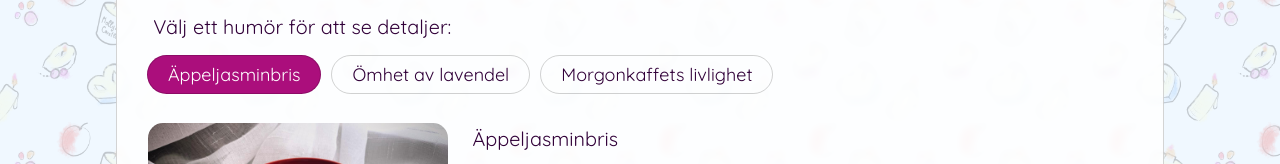
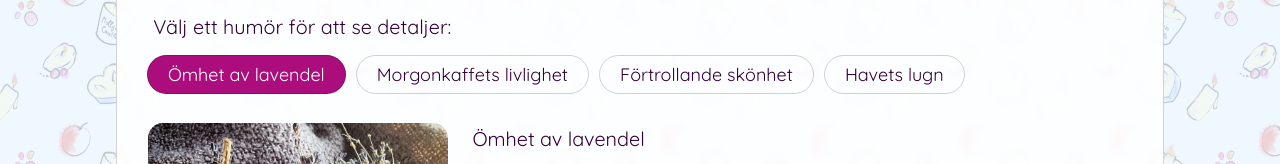
Before and after one commit to khomyart/mollyn_candle_business_card, a plain HTML site: page index.html in a window 1280 px wide. Shown: the part 2420-2584 px from the top of the page. Drawn offline with nearby package versions, Linux system fonts and the light colour scheme.

Commit message:
added new positions and fixed some apple issues

```diff
--- a/index.html
+++ b/index.html
@@ -11,9 +11,9 @@
           content="Hemstöpta starinljus"/>
 
     <link rel="stylesheet" href="https://fonts.googleapis.com/css2?family=Material+Symbols+Outlined:opsz,wght,FILL,GRAD@48,400,0,0" />
-    <link rel="stylesheet" href="./styles/app.css">
-    <link rel="stylesheet" href="./styles/top-menu.css">
-    <link rel="stylesheet" href="./styles/adaptive.css">
+    <link rel="stylesheet" href="./styles/app_4.css">
+    <link rel="stylesheet" href="./styles/top-menu_3.css">
+    <link rel="stylesheet" href="./styles/adaptive_3.css">
     <link href="https://cdn.jsdelivr.net/npm/bootstrap@5.3.0-alpha3/dist/css/bootstrap.min.css" rel="stylesheet" integrity="sha384-KK94CHFLLe+nY2dmCWGMq91rCGa5gtU4mk92HdvYe+M/SXH301p5ILy+dN9+nJOZ" crossorigin="anonymous">
     <link rel="preconnect" href="https://fonts.googleapis.com">
     <link rel="preconnect" href="https://fonts.gstatic.com" crossorigin>
@@ -249,7 +249,7 @@
                 <div></div>
             </div>
             <div id="offer-section" class="fullscreen-section">
-                <div class="main-section-outter description-section px-md-4 px-1">
+                <div class="main-section-outter description-section px-md-4 px-3">
                     <div class="description-section-header">
                         <p>{{ quote('candles', true) }}!</p>
                         <p class="description-section-labor"
@@ -385,16 +385,13 @@
                 </div>
             </div>
         </div>
+        <img class="preload-image" v-for="(benefit, index) in descriptionBenefitsList" :key="index" :src="benefit.imgSrc" alt="">
+        <img class="preload-image" v-for="(product, index) in products" :key="index" :src="product.img" alt="">
     </div>
-    <img class="preload-image" src="./assets/description-menu/unique_design.png" />
-    <img class="preload-image" src="./assets/description-menu/different_forms.png" />
-    <img class="preload-image" src="./assets/description-menu/eco.png" />
-    <img class="preload-image" src="./assets/description-menu/aromats.png" />
-    <img class="preload-image" src="./assets/description-menu/burn.png" />
 </body>
 <script src="https://unpkg.com/vue@3/dist/vue.global.js"></script>
 <script src="https://cdn.jsdelivr.net/npm/@popperjs/core@2.11.7/dist/umd/popper.min.js" integrity="sha384-zYPOMqeu1DAVkHiLqWBUTcbYfZ8osu1Nd6Z89ify25QV9guujx43ITvfi12/QExE" crossorigin="anonymous"></script>
 <script src="https://cdn.jsdelivr.net/npm/bootstrap@5.3.0-alpha3/dist/js/bootstrap.min.js" integrity="sha384-Y4oOpwW3duJdCWv5ly8SCFYWqFDsfob/3GkgExXKV4idmbt98QcxXYs9UoXAB7BZ" crossorigin="anonymous"></script>
-<script src="./scripts/vue_1.js"></script>
-<script src="./scripts/main.js"></script>
+<script src="./scripts/vue_7.js"></script>
+<script src="./scripts/main_4.js"></script>
 </html>
--- a/scripts/main.js
+++ b/scripts/main_4.js
@@ -32,10 +32,6 @@ let applicationHolder = document.querySelector("#app");
 
 let aboutUsFirstSection = document.querySelector("#about-us-section");
 
-if (getScreenOrientation() === 'portrait' && window.innerWidth <= 768) {
-    topMenuMobile.style.top = '0px';
-}
-
 document.body.onscroll = () => {
     // if (getScreenOrientation() === 'lanscape' || window.innerWidth > 768) {
     if (getScreenOrientation() === 'lanscape') {
--- a/scripts/vue_1.js
+++ b/scripts/vue_7.js
@@ -57,37 +57,6 @@ const mainComponent = {
         products: [
             {
                 name: {
-                    en: "Apple jasmine breeze",
-                    sw: "Äppeljasminbris",
-                },
-                img: "./assets/products/epple.jpg",
-                description: {
-                    en: `
-                        What is heat? Coziness, the scent of a candle and the flickering of the flame 🕯 <br/>
-                        Thanks to natural ingredients, our candles are completely safe and environmentally friendly 🕊️ <br/>
-                        We would like to present our apple and jasmine scented candles decorated with dried flowers 🌸 <br/>
-                        The delicate floral scent will fill your home with the scent of spring in just a few minutes ✨ <br/>
-                        -Natural soy wax from the USA. <br/>
-                        -A fragrance of the highest quality, made in France. <br/>
-                        -200 ml. <br/>
-                        -The candle burns for 40 hours. <br/>
-                        - Price 180 SEK. <br/>
-                    `,
-                    sw: `
-                        Vad är värme? Mysighet, doften av ett ljus och flammans flimmer 🕯 <br/>
-                        Tack vare naturliga ingredienser är våra ljus helt säkra och miljövänliga 🕊️ <br/>
-                        Vi vill presentera våra doftljus med äppel- och jasmindoft som är dekorerade med torkade blommor 🌸 <br/>
-                        Den delikata blomdoften kommer att fylla ditt hem med vårens doft på bara några minuter ✨ <br/>
-                        -Naturligt sojavax från USA. <br/>
-                        -En doft av högsta kvalitet, tillverkad i Frankrike. <br/>
-                        -200 ml. <br/>
-                        -Ljuset brinner i 40 timmar. <br/>
-                        -Pris 180 SEK. <br/>
-                    `,
-                }
-            },
-            {
-                name: {
                     en: "Tenderness of lavender",
                     sw: "Ömhet av lavendel",
                 },
@@ -111,7 +80,7 @@ const mainComponent = {
                         -Naturligt sojavax från USA. <br/>
                         -Lavendeldoft från Frankrike. <br/>
                         -Ljuset brinner i 20 timmar. <br/>
-                        -Pris 120 SEK. <br/>
+                        -Pris 150 SEK. <br/>
                     `,
                 }
             },
@@ -123,48 +92,110 @@ const mainComponent = {
                 img: "./assets/products/coffee.jpg",
                 description: {
                     en: `
-                        These coffee candles will win everyone's heart 🫶🏼 <br/>
-                        - Price SEK 200 👍🏼 <br/>
-                        <br/>
-                        Let the aroma of coffee pamper you<br/>
+                        A cup of aromatic coffee? ☕️ <br/>
+                        Our candle is perfect in every way 💣 from fragrance to execution, a crackling wick for atmospheric relaxation, the scent of good coffee with caramel that can cheer you up in the morning and relax you in the evening. <br/>
+                        This light is suitable for any time of day and its versatile design suits both men and women. <br/>
+                        Light our coffee candle and in just 20 minutes your room will be filled with a beautiful aroma. <br/>
+                        It is a unique gift for you or your loved ones. <br/>
+
+                        -200 ml. <br/>
+                        -Natural soy beeswax from the USA <br/>
+                        -Premium aroma of coffee-vanilla-caramel produced in France. <br/>
+                        -The candle burns for 45 hours. <br/>
+                        - The price is 200 SEK. <br/>
                     `,
                     sw: `
-                        Dessa kaffeljus kommer att vinna allas hjärta 🫶🏼 <br/>
-                        -Pris 200 SEK 👍🏼 <br/>
-                        <br/>
-                        Låt doften av kaffe skämma bort dig<br/>
+                        En kopp aromatiskt kaffe? ☕️ <br/>
+                        Vårt ljus är perfekt på alla sätt 💣 från doft till utförande, en sprakande veke för atmosfärisk avkoppling, doften av gott kaffe med karamell som kan muntra upp dig på morgonen och slappna av på kvällen. <br/>
+                        Det här ljuset passar för alla tider på dygnet och dess mångsidiga design passar både män och kvinnor. <br/>
+                        Tänd vårt kaffeljus och på bara 20 minuter kommer ditt rum att fyllas av en vacker doft. <br/>
+                        Det är en unik present till dig eller dina nära och kära. <br/>
+
+                        -200 ml. <br/>
+                        -Naturligt soja bivax från USA <br/>
+                        -Premium doft av kaffe-vanilj-karamell som produceras i Frankrike. <br/>
+                        -Ljuset brinner i 45 timmar. <br/>
+                        -Priset är 200 SEK. <br/>
+                    `,
+                }
+            },
+            {
+                name: {
+                    en: "Enchanting beauty",
+                    sw: "Förtrollande skönhet",
+                },
+                img: "./assets/products/woman.jpg",
+                description: {
+                    en: `
+                        Fragrant handmade palm wax candle in the shape of a woman's body. This wax is 100% natural, biodegradable and water soluble! And the frosty pattern on the candle will enchant you! Our candle is an excellent choice as a gift and decoration for your home. Colors: blue, light blue, pink, purple. The candle is delivered in a beautiful and safe gift box. The burning time of a candle is 3 hours.<br/>
+                        -The price is 80 SEK. <br/>
+                    `,
+                    sw: `
+                        Doftande handgjort palmvaxljus i form av en kvinnokropp. Detta vax är 100 % naturligt, biologiskt nedbrytbart och vattenlösligt! Och det frostiga mönstret på ljuset kommer att förtrolla dig! Vårt ljus är ett utmärkt val som gåva och dekoration för ditt hem. Färger: blått, ljusblått, rosa, lila. Ljuset levereras i en vacker och säker presentförpackning. Brinntiden för ett ljus är 3 timmar.<br/>
+                        -Priset är 80 SEK. <br/>
+                    `,
+                }
+            },
+            {
+                name: {
+                    en: "Serenity of the sea",
+                    sw: "Havets lugn",
+                },
+                img: "./assets/products/rakushkas.jpg",
+                description: {
+                    en: `
+                        These oyster candles are made for a date with your soul 🌟. <br/>
+                        They make an attractive table decoration, a thoughtful gift or an original decoration for your home. <br/>
+                        -Natural soy wax from the USA.<br/>
+                        -A fragrance of the highest quality, produced in France.<br/>
+                        -Natural oyster shells (which have undergone all the heat treatment before they end up in the wax).<br/>
+                        -Our packaging will not leave anyone untouched.<br/>
+                        -Set of two oysters 100 SEK<br/>
+
+                        The sea highlights the beauty that we preserve in our soy-based candles ... <br/>
+                        Dive into the scent of the sea 🤍<br/>
+                    `,
+                    sw: `
+                        Dessa ostronljus är gjorda för en dejt med din själ 🌟. <br/>
+                        De blir en attraktiv bordsdekoration, en omtänksam gåva eller en originell dekoration för ditt hem. <br/>
+                        -Naturligt sojavax från USA.<br/>
+                        -En doft av högsta kvalitet, producerad i Frankrike.<br/>
+                        -Naturliga ostronskal (som har genomgått all värmebehandling innan de hamnar i vaxet).<br/>
+                        -Vår förpackning kommer inte att lämna någon oberörd.<br/>
+                        -Set med två ostron 100 SEK<br/>
+
+                        Havet framhäver den skönhet som vi bevarar i våra sojabaserade ljus ... <br/>
+                        Dyk ned i havets doft 🤍<br/>
                     `,
                 }
             },
         ],
         selectedProduct: {
             name: {
-                en: "Apple jasmine breeze",
-                sw: "Äppeljasminbris",
+                en: "Tenderness of lavender",
+                sw: "Ömhet av lavendel",
             },
-            img: "./assets/products/epple.jpg",
+            img: "./assets/products/lavander.jpg",
             description: {
                 en: `
-                    What is heat? Coziness, the scent of a candle and the flickering of the flame 🕯 <br/>
-                    Thanks to natural ingredients, our candles are completely safe and environmentally friendly 🕊️ <br/>
-                    We would like to present our apple and jasmine scented candles decorated with dried flowers 🌸 <br/>
-                    The delicate floral scent will fill your home with the scent of spring in just a few minutes ✨ <br/>
+                    Lavender candle - the perfect combination of natural wax and lavender scent 💜 🌿 <br/>
+                    Lavender is not only a beautiful plant with a delicate fragrance, but also a very useful and healing herb. <br/>
+                    This scented candle is suitable for all occasions and just for relaxation 🧘. <br/>
+                    -100ml.<br/>
                     -Natural soy wax from the USA. <br/>
-                    -A fragrance of the highest quality, made in France. <br/>
-                    -200 ml. <br/>
-                    -The candle burns for 40 hours. <br/>
-                    - Price SEK 180. <br/>
-                    `,
+                    -Lavender scent from France. <br/>
+                    -The candle burns for 20 hours. <br/>
+                    - Price 120 SEK. <br/>
+                `,
                 sw: `
-                    Vad är värme? Mysighet, doften av ett ljus och flammans flimmer 🕯 <br/>
-                    Tack vare naturliga ingredienser är våra ljus helt säkra och miljövänliga 🕊️ <br/>
-                    Vi vill presentera våra doftljus med äppel- och jasmindoft som är dekorerade med torkade blommor 🌸 <br/>
-                    Den delikata blomdoften kommer att fylla ditt hem med vårens doft på bara några minuter ✨ <br/>
+                    Lavendelljus - den perfekta kombinationen av naturligt vax och lavendeldoft 💜 🌿 <br/>
+                    Lavendel är inte bara en vacker växt med en delikat doft, utan också en mycket användbar och läkande ört. <br/>
+                    Det här doftljuset passar för alla tillfällen och bara för avkoppling 🧘‍♀️. <br/>
+                    -100ml.<br/>
                     -Naturligt sojavax från USA. <br/>
-                    -En doft av högsta kvalitet, tillverkad i Frankrike. <br/>
-                    -200 ml. <br/>
-                    -Ljuset brinner i 40 timmar. <br/>
-                    -Pris 180 SEK. <br/>
+                    -Lavendeldoft från Frankrike. <br/>
+                    -Ljuset brinner i 20 timmar. <br/>
+                    -Pris 150 SEK. <br/>
                 `,
             }
         },
--- a/styles/app.css
+++ b/styles/app_4.css
@@ -16,6 +16,7 @@ body {
     height: 100vh;
     overflow: auto;
     overflow-x: hidden;
+    scroll-behavior: smooth;
 }
 
 .preload-image {
@@ -249,8 +250,8 @@ body {
     background-repeat: no-repeat;
     background-size: cover;
     position: absolute;
-    top: 0;
-    left: 0;
+    top: 0px;
+    left: 0px;
     z-index: 5;
     width: 100%;
     height: 100%;
@@ -386,7 +387,7 @@ body {
         opacity: 0;
     }
     100% {
-        top: 0;
+        top: 0px;
         opacity: 1;
     }
 }
@@ -687,8 +688,8 @@ body {
     padding: 15px;
 }
 .selected-product-detail-image-holder {
-    min-width: 100px;
-    min-height: 100px;
+    min-width: 230px;
+    min-height: 230px;
     max-width: 300px;
     max-height: 300px;
     overflow: hidden;
@@ -754,9 +755,6 @@ body {
     color: rgb(228, 30, 103)
 }
 
-.contacts-section-image-holder {
-}
-
 .contacts-section-image-holder img {
     width: 400px; /* -> */
 }
```
Also changed, not shown: styles/adaptive_3.css (renamed from styles/adaptive.css, +10 -3 lines), styles/top-menu_3.css (renamed from styles/top-menu.css, +10 -8 lines), assets/products/rakushkas.jpg (added), assets/products/woman.jpg (added).
